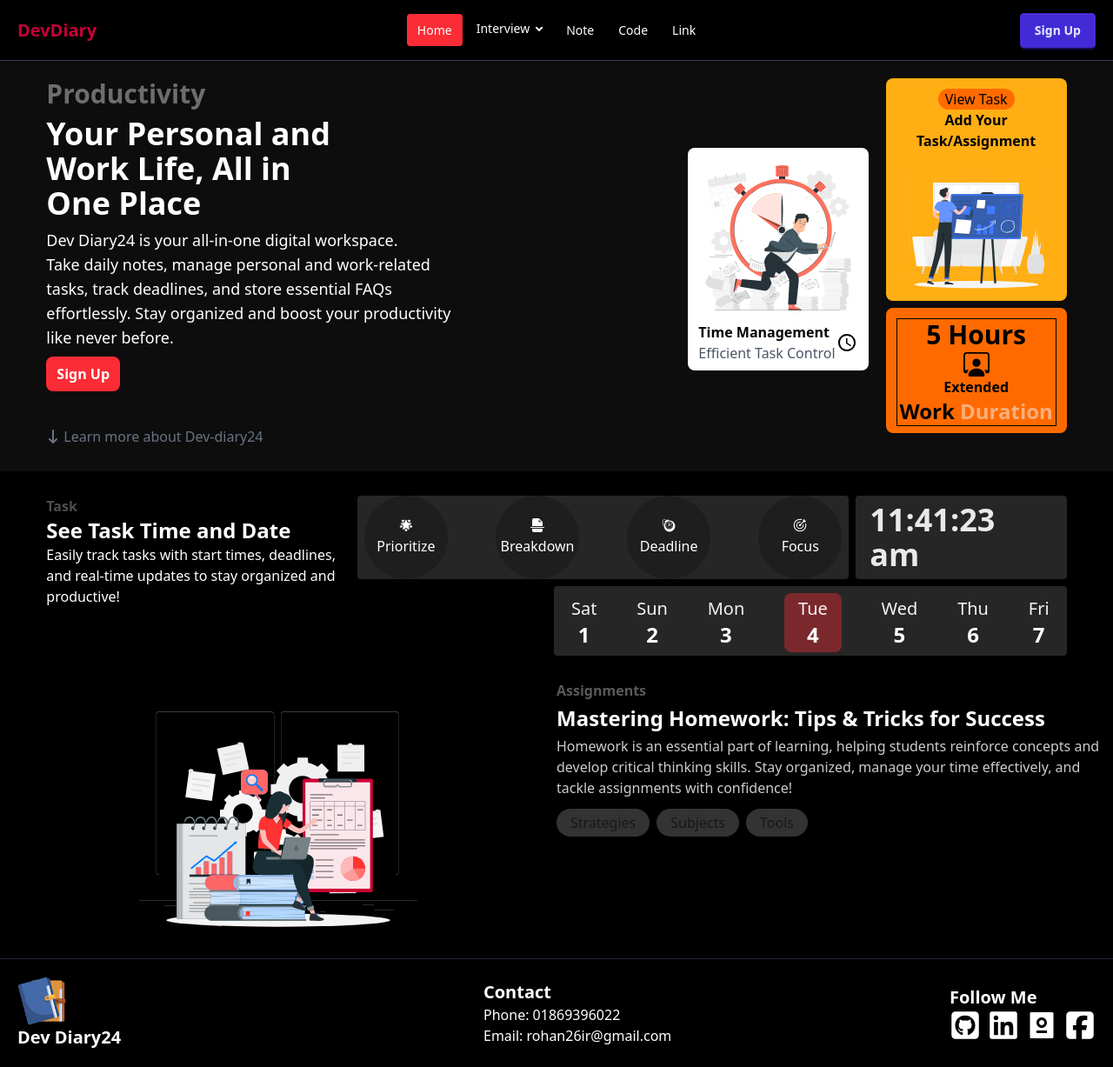
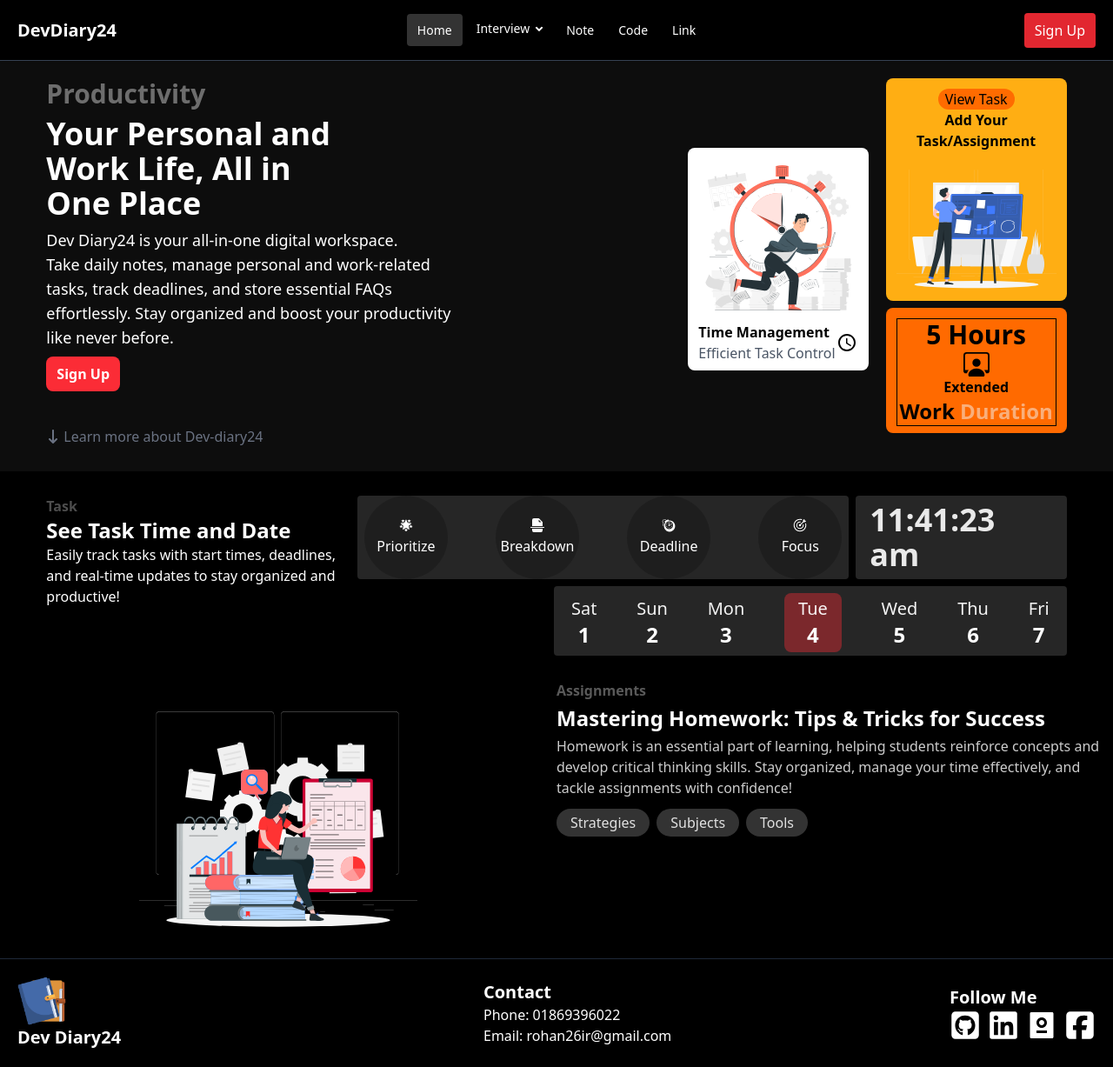
Before and after one commit to rohan26ir/Dev-Diary24, a React (Vite) app: page / in a window 1280 px wide. Shown: the whole page at 87% size. Built offline with nearby package versions, Linux system fonts and the light colour scheme; no server answers.

Commit message:
update btn color for more standerd

```diff
--- a/src/Account/Account.jsx
+++ b/src/Account/Account.jsx
@@ -4,7 +4,7 @@
 const Account = () => {
   return (
     <div className='bg-black/65 p-5 flex items-center justify-center'>
-      <div className='w-[30%] bg-white shadow-2xl py-2 rounded-lg'>
+      <div className=' md:w-[100%] lg:w-[30%] bg-white shadow-2xl py-2 rounded-lg'>
 
         {/* Sign Up & Sign In Buttons */}
         <div className='flex gap-2 p-5'>
@@ -12,7 +12,7 @@
             to="/account/signup"
             className={({ isActive }) =>
               `w-full text-center py-2 rounded-lg transition ${
-                isActive ? 'bg-blue-500 text-white' : 'bg-gray-200 text-black'
+                isActive ? 'bg-[#FB2C36] text-white' : 'bg-gray-200 text-black'
               }`
             }
           >
@@ -22,7 +22,7 @@
             to="/account/signin"
             className={({ isActive }) =>
               `w-full text-center py-2 rounded-lg transition ${
-                isActive ? 'bg-blue-500 text-white' : 'bg-gray-200 text-black'
+                isActive ? 'bg-[#FB2C36] text-white' : 'bg-gray-200 text-black'
               }`
             }
           >
--- a/src/Account/SignIn/SignIn.jsx
+++ b/src/Account/SignIn/SignIn.jsx
@@ -108,7 +108,7 @@
 
 
           <button type="submit"
-          className="w-full border-[2px] bg-blue-400 font-bold border-gray-300 py-2 rounded-lg cursor-pointer ">Sign In Account</button>
+          className="w-full border-[2px] bg-[#FB2C36] font-bold border-gray-300 py-2 rounded-lg cursor-pointer ">Sign In Account</button>
 
         </form>
 
--- a/src/Account/SignUp/SignUp.jsx
+++ b/src/Account/SignUp/SignUp.jsx
@@ -197,7 +197,7 @@
 
           <button
             type="submit"
-            className="w-full border-[2px] bg-blue-400 font-bold border-gray-300 py-2 rounded-lg cursor-pointer"
+            className="w-full border-[2px] bg-[#FB2C36] font-bold border-gray-300 py-2 rounded-lg cursor-pointer"
           >
             Create Account
           </button>
--- a/src/Dashboard/Dashboard.jsx
+++ b/src/Dashboard/Dashboard.jsx
@@ -1,8 +1,9 @@
 import React, { useState } from "react";
-import { Outlet } from "react-router-dom";
+import { Link, Outlet } from "react-router-dom";
 import DashNav from "./Shared/DashNav";
 import DashNavShort from "./Shared/DashNavShort";
 import { BsLayoutTextSidebarReverse } from "react-icons/bs";
+import { IoMdCloseCircle } from "react-icons/io";
 
 const Dashboard = () => {
   const [isShortNav, setIsShortNav] = useState(false);
@@ -24,9 +25,10 @@
       </div>
 
       {/* Main content area with independent scrolling */}
-      <div className="w-full h-screen overflow-y-auto">
+      <div className="w-full h-screen overflow-y-auto  ">
         {/* Toggle Button - Ensure it's positioned at the top-right */}
-        <div className="flex justify-end px-4 py-1 border-[1px] border-gray-600">
+        <div className="hidden md:block">
+        <div className="flex justify-end px-4 py-2 border-[1px] border-gray-600 ">
           <button
             className="bg-blue-500 text-white px-2 py-2 rounded hidden md:block"
             onClick={handleSideBar}
@@ -34,15 +36,20 @@
             <BsLayoutTextSidebarReverse />
           </button>
         </div>
+        </div>
 
         {/* Drawer for mobile sidebar */}
+       <div className="block md:hidden ">
+       <div className="flex justify-start px-4  py-3">
         <div className="drawer-content block md:hidden">
           <label htmlFor="my-drawer" className="btn btn-primary drawer-button">
-            Open drawer
+          <BsLayoutTextSidebarReverse />
           </label>
         </div>
+        </div>
+       </div>
 
-        <div className="drawer">
+        <div className="drawer z-10">
           <input id="my-drawer" type="checkbox" className="drawer-toggle" />
 
           <div className="drawer-side">
@@ -52,6 +59,16 @@
               className="drawer-overlay"
             ></label>
             <ul className="menu bg-base-200 text-base-content min-h-full w-80 p-4">
+              <div className="flex justify-between pb-2">
+                <div className="text-2xl font-bold">
+                  <Link to={'/'}>Home</Link>
+                </div>
+                <div className=" text-3xl flex justify-center items-center rounded-sm">
+                <label htmlFor="my-drawer" className=" text-rose-600 drawer-button">
+                <IoMdCloseCircle />
+              </label>
+                </div>
+              </div>
               {/* Sidebar content here */}
               <li>
                 <a>Sidebar Item 1</a>
--- a/src/Shared/Navbar.jsx
+++ b/src/Shared/Navbar.jsx
@@ -11,7 +11,7 @@
   console.log("Nab",user);
 
   // Define activeStyle as a string with the necessary classes
-  const activeStyle = "bg-red-500 text-white px-3 py-2 rounded";
+  const activeStyle = "bg-white/20 text-white px-3 py-2 rounded";
 
   const navBar = <>
     <li>
@@ -88,7 +88,7 @@
 
           {/* Logo */}
           <div className='hidden md:block'>
-            <Link to={"/"} title='DevDiary' className="text-xl text-[#C70039] font-bold">DevDiary</Link>
+            <Link to={"/"} title='DevDiary' className="text-xl text-white font-bold">DevDiary24</Link>
           </div>
         </div>
 
@@ -113,7 +113,7 @@
               <div className="w-10 rounded-full">
                 <img
                   alt="User Avatar"
-                  src="https://img.daisyui.com/images/stock/photo-1534528741775-53994a69daeb.webp" />
+                  src={user.photoURL} />
               </div>
             </div>
             <ul tabIndex={0} className="menu menu-sm dropdown-content bg-white rounded-box z-1 mt-3 w-52  shadow  text-black ">
@@ -129,7 +129,7 @@
           </div>
 
           :  <div>
-          <Link to={"/Account/SignIn"}><button className='btn btn-primary'>Sign Up</button></Link>
+          <Link to={"/Account/SignIn"}><button className='bg-[#FB2C36]/90 hover:bg-[#FB2C36]/80 px-3 py-2 rounded-sm cursor-pointer'>Sign Up</button></Link>
         </div>
 
           }
--- a/src/pages/Home/HomeWork/HomeWork.jsx
+++ b/src/pages/Home/HomeWork/HomeWork.jsx
@@ -25,9 +25,9 @@
               </p>
 
               <div className="flex gap-2 py-2">
-                <div className="bg-white/20 hover:bg-white/15 px-4 py-1 rounded-3xl"> Strategies </div>
-                <div className="bg-white/20 hover:bg-white/15 px-4 py-1 rounded-3xl"> Subjects </div>
-                <div className="bg-white/20 hover:bg-white/15 px-4 py-1 rounded-3xl"> Tools </div>
+                <div className="bg-white/20 text-white/85 hover:bg-white/15 px-4 py-1 rounded-3xl"> Strategies </div>
+                <div className="bg-white/20 text-white/85 hover:bg-white/15 px-4 py-1 rounded-3xl"> Subjects </div>
+                <div className="bg-white/20 text-white/85 hover:bg-white/15 px-4 py-1 rounded-3xl"> Tools </div>
               </div>
             </div>
         </div>
```
